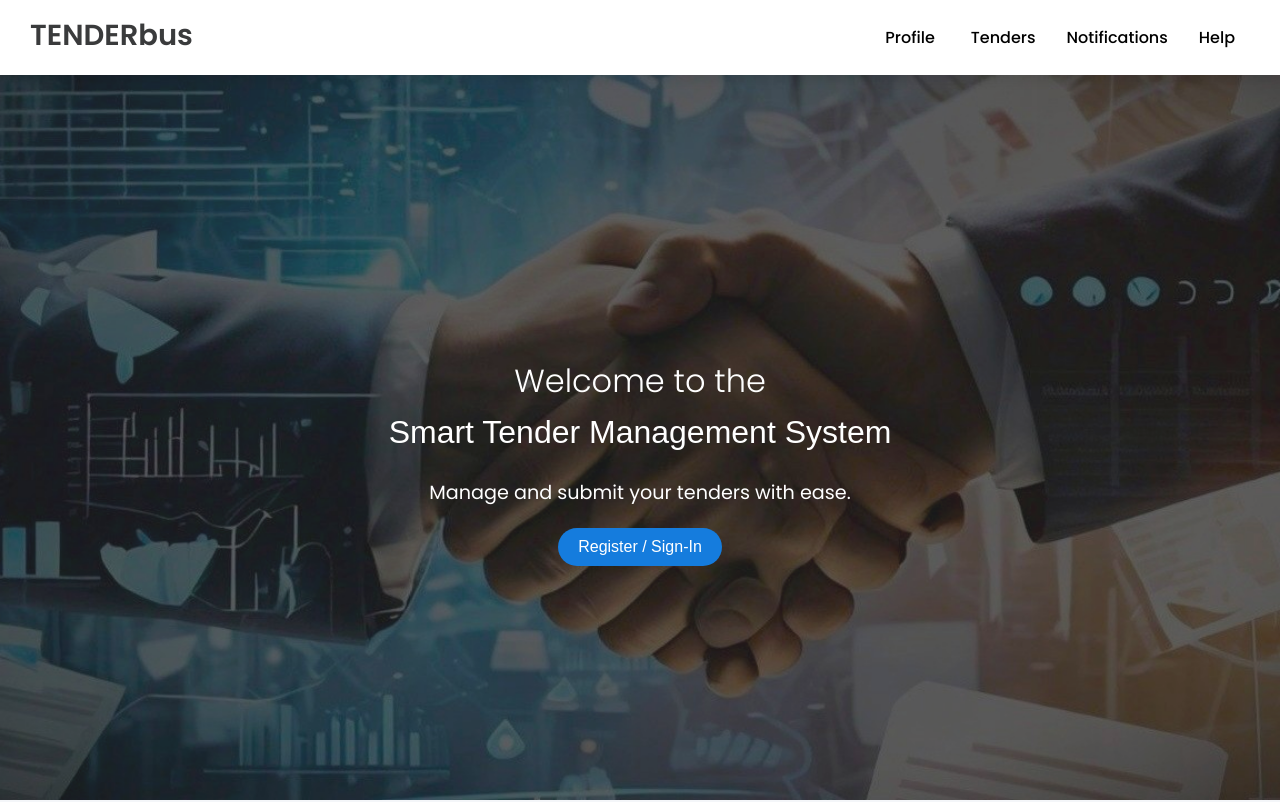
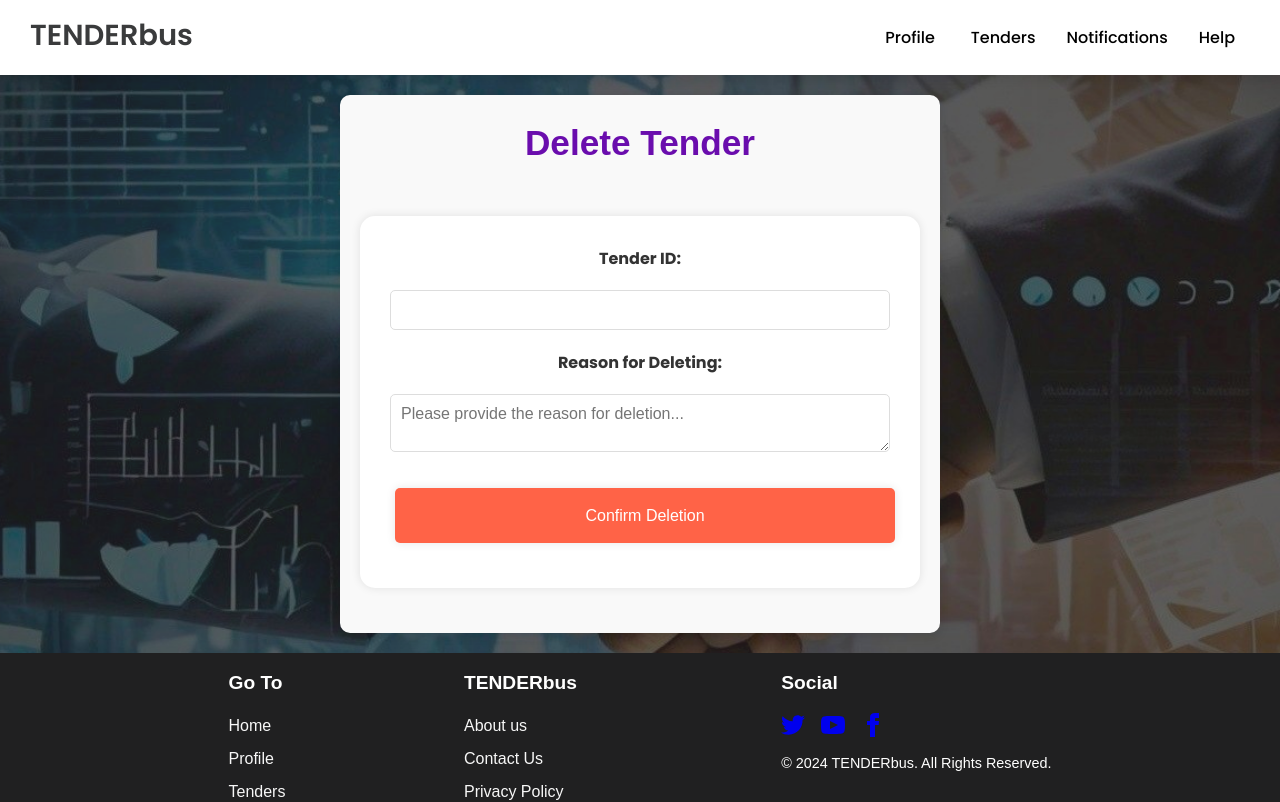
Before and after one commit to jasminesayyad29/TENDERbus, a React (Create React App) app in the folder frontend/: page /tender/delete/1 in a window 1280 px wide. Before the commit this address led to /. Shown: the top 802 px of the page. Built offline with nearby package versions, Linux system fonts and the light colour scheme; no server answers.

Commit message:
manage tenders

```diff
--- a/frontend/src/App.js
+++ b/frontend/src/App.js
@@ -184,8 +184,8 @@ const App = () => {
             />
             <Route path="/profile" element={<UserProfilePage />} />
             <Route path="/tender/create" element={<CreateTenderPage />} />
-            <Route path="/tender/modify" element={<ModifyTenderPage />} />
-            <Route path="/tender/delete" element={<DeleteTenderPage />} />
+            <Route path="/tender/modify/:tenderId" element={<ModifyTenderPage />} />
+            <Route path="/tender/delete/:tenderId" element={<DeleteTenderPage />} />
             <Route path="/tender/view" element={<ViewTenderPage />} />
             <Route path="/tender/submit" element={<SubmitBidPage />} />
             <Route path="/tender/bid-details" element={<BidDetailsPage />} />
--- a/frontend/src/components/Admin/TenderManagementPage.css
+++ b/frontend/src/components/Admin/TenderManagementPage.css
@@ -23,6 +23,7 @@
 .tender-table td {
   text-align: center;
   color: #fff;
+  background-color: #000;
 }
 
 button {
--- a/frontend/src/components/Admin/TenderManagementPage.js
+++ b/frontend/src/components/Admin/TenderManagementPage.js
@@ -3,11 +3,14 @@ import React, { useEffect, useState } from 'react';
 import { Link } from 'react-router-dom';
 import { fetchTenders } from '../../services/tenderService';
 import './TenderManagementPage.css';
+import axios from 'axios';
+import { useNavigate } from 'react-router-dom';
 
 const TenderManagementPage = () => {
   const [tenders, setTenders] = useState([]);
   const [loading, setLoading] = useState(true);
   const [error, setError] = useState(null);
+  const navigate = useNavigate();
 
   useEffect(() => {
     const getTenders = async () => {
@@ -25,6 +28,26 @@ const TenderManagementPage = () => {
 
     getTenders(); // Fetch tenders on component load
   }, []);
+
+
+  const handleDelete = async (tenderId) => {
+    navigate(`/tender/delete/${tenderId}`);
+    console.log('Edit tender:', tenderId);
+    // try {
+    //   await axios.delete(`http://localhost:5000/api/tenders/${id}`);
+    //   setTenders(tenders.filter(tender => tender._id !== id));
+    //   alert('Tender deleted successfully');
+    // } catch (error) {
+    //   console.error('Error deleting tender:', error);
+    //   alert('Error deleting tender');
+    // }
+  };
+
+  const handleEdit = (tenderId) => {
+    // Redirect to an edit page or open a modal with form pre-filled with tender data
+    navigate(`/tender/modify/${tenderId}`);
+    console.log('Edit tender:', tenderId);
+  };
 
   if (loading) return <p>Loading...</p>; // Display loading message
   if (error) return <p>{error}</p>; // Display error message
@@ -44,7 +67,7 @@ const TenderManagementPage = () => {
             <th>Actions</th>
           </tr>
         </thead>
-        <tbody>
+        <tbody className='table-body'>
           {tenders.length > 0 ? (
             tenders.map((tender) => (
               <tr key={tender._id}>
@@ -54,10 +77,10 @@ const TenderManagementPage = () => {
                 <td>{new Date(tender.startDate).toLocaleDateString()}</td>
                 <td>{new Date(tender.endDate).toLocaleDateString()}</td>
                 <td>{tender.status}</td>
-                {/* <td>
-                  <button onClick={() => handleEdit(tender)}>Edit</button>
+                <td>
+                  <button onClick={() => handleEdit(tender._id)}>Edit</button>
                   <button onClick={() => handleDelete(tender._id)}>Delete</button>
-                </td> */}
+                </td>
               </tr>
             ))
           ) : (
--- a/frontend/src/components/Tender/DeleteTenderPage.js
+++ b/frontend/src/components/Tender/DeleteTenderPage.js
@@ -1,16 +1,26 @@
 // src/components/Tender/DeleteTenderPage.js
 import React, { useState } from 'react';
 import './DeleteTenderPage.css'; // Import the CSS file
+import axios from 'axios';
 
 const DeleteTenderPage = () => {
   const [tenderId, setTenderId] = useState('');
   const [reason, setReason] = useState('');
   const [confirmDelete, setConfirmDelete] = useState(false); // State for confirmation
 
-  const handleDelete = (e) => {
+  const handleDelete = async (e) => {
     e.preventDefault();
-    // Logic for deleting the tender goes here
-    console.log(`Deleting Tender ID: ${tenderId} for reason: ${reason}`);
+    try {
+      await axios.delete(`http://localhost:5000/api/tenders/${tenderId}`);
+      console.log(`Tender ID: ${tenderId} deleted for reason: ${reason}`);
+      alert('Tender deleted successfully');
+      setTenderId(''); // Clear the form fields after deletion
+      setReason('');
+      setConfirmDelete(false);
+    } catch (error) {
+      console.error('Error deleting tender:', error);
+      alert('Failed to delete the tender');
+    }
   };
 
   const handleConfirmation = (e) => {
@@ -46,7 +56,7 @@ const DeleteTenderPage = () => {
         {confirmDelete ? (
           <div>
             <h3>Are you sure you want to delete this tender?</h3>
-            <button type="submit">Yes, Delete</button>
+            <button type="submit" >Yes, Delete</button>
             <button type="button" onClick={() => setConfirmDelete(false)}>No, Cancel</button>
           </div>
         ) : (
--- a/frontend/src/components/Tender/ModifyTenderPage.js
+++ b/frontend/src/components/Tender/ModifyTenderPage.js
@@ -1,5 +1,6 @@
 // src/components/Tender/ModifyTenderPage.js
-import React, { useState } from 'react';
+import React, { useState, useEffect } from 'react';
+import { useParams } from 'react-router-dom';
 import './ModifyTenderPage.css';
 
 const ModifyTenderPage = () => {
```
